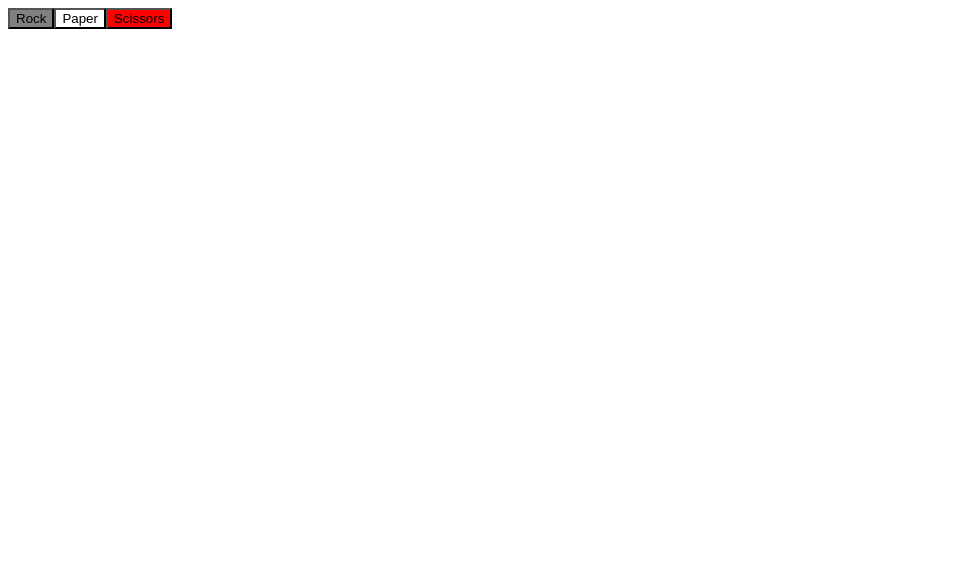
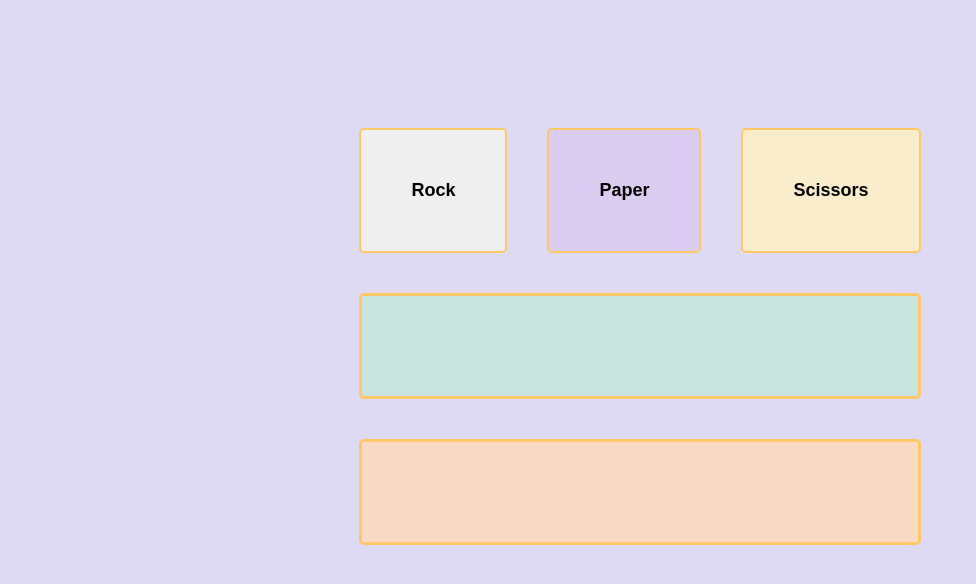
Before and after one commit to Gaviobm1/rockPaperScissors, a plain HTML site: page index.html in a window 1280 px wide. Shown: the whole page, without its empty margins (0-976 px from the left). Drawn offline with Linux system fonts and the light colour scheme.

Commit message:
Add to UI

```diff
--- a/index.html
+++ b/index.html
@@ -3,6 +3,7 @@
 <head>
     <meta charset="UTF-8">
     <meta name="viewport" content="width=device-width, initial-scale=1.0">
+    <link rel="stylesheet" type="text/css" href="styles.css"/>
     <script src="rockPaperScissors.js" defer></script>
     <title>Document</title>
 </head>
--- a/rockPaperScissors.js
+++ b/rockPaperScissors.js
@@ -1,25 +1,29 @@
 const container = document.querySelector('#container');
+const buttons = document.createElement('div');
+buttons.classList.add('buttons')
 
 const button1 = document.createElement('button');
-button1.classList.add("btn1");
-button1.style.backgroundColor = 'grey';
+button1.classList.add("btn");
+button1.style.backgroundColor = 'F2C6DE';
 button1.textContent = 'Rock'
 
 const button2 = document.createElement('button');
-button2.classList.add("btn2");
-button2.style.backgroundColor = 'white';
+button2.classList.add("btn");
+button2.style.backgroundColor = '#DBCDF0';
 button2.textContent = 'Paper';
 
 const button3 = document.createElement('button');
-button3.classList.add("btn3");
-button3.style.backgroundColor = 'red';
+button3.classList.add("btn");
+button3.style.backgroundColor = '#FAEDCB';
 button3.textContent = 'Scissors';
 
 const results = document.createElement('div');
-results.style.backgroundColor = 'green';
+results.classList.add("info");
+results.style.backgroundColor = '#C9E4DE';
 
 const scoring = document.createElement('div');
-scoring.style.backgroundColor = 'hotpink';
+scoring.classList.add("info");
+scoring.style.backgroundColor = '#F7D9C4';
 
 
 
@@ -27,6 +31,10 @@ scoring.style.backgroundColor = 'hotpink';
 container.appendChild(button1);
 container.appendChild(button2);
 container.appendChild(button3);
+container.appendChild(buttons);
+buttons.appendChild(button1);
+buttons.appendChild(button2);
+buttons.appendChild(button3);
 container.appendChild(results);
 container.appendChild(scoring);
 
@@ -94,82 +102,4 @@ function playRound (a, b) {
    }
 
 
-
-
 }
-
-/*function capitalize(str) {
-    let first =  str.charAt(0).toUpperCase();
-    let rest = str.slice(1);
-    let lower = rest.toLowerCase();
-    return first + lower;
-}
-const userInput = document.getElementsByTagName('button');
-let playSelection = userInput
-function getComputerChoice(a) {
-     switch (a) {
-        case 1:
-            return "Rock"
-        case 2:
-            return "Paper"
-        case 3:
-            return "Scissors"
-}
-
-
-
-
-
-
-
-
-//for (i = 0; i < 5; i++) {
-
-
-/*playRound(playSelection, compSelection);
-
-
-if (playRound(playSelection, compSelection).includes("win")) {
-        n++
-        alert (`${playRound(playSelection, compSelection)} \n
-        Your score: ${n} \n
-        Computer score: ${c}`)
-    }
-
-else if (playRound(playSelection, compSelection).includes("lose")) {
-        c++
-        alert (`${playRound(playSelection, compSelection)} \n
-        Your score: ${n} \n
-        Computer score: ${c}`)
-    }
-
-else if (playRound(playSelection, compSelection).includes("draw")) {
-    alert (`${playRound(playSelection, compSelection)}. \n
-    Your score: ${n} \n
-    Computer score: ${c}`);
-}
-
-else {
-    alert (`Please enter "Rock", "Paper" or "Scissors"`);
-    i--
-}
-
-if (i === 4 && n > c) {
-    alert (`Game over! You win! \n
-    Your score: ${n} \n
-    Computer score: ${c}`)
-}
-else if (i === 4 && n < c) {
-    alert (`Game over! You lose! \n
-    Your score: ${n} \n
-    Computer score: ${c}`)
-}
-
-else if (i === 4 && n === c) {
-    alert (`Game over! It's a draw! \n
-    Your score: ${n} \n
-    Computer score: ${c}`)
-}
-
-}
-*/
--- /dev/null
+++ b/styles.css
@@ -0,0 +1,57 @@
+body {
+    display: flex;
+    flex-direction: column;
+    padding: 100px;
+    align-items: center;
+    font-family: Arial, Helvetica, sans-serif;
+    background-color: #DEDAF4;
+
+
+}
+
+#container {
+    display: flex;
+    flex-direction: column;
+
+
+}
+
+.buttons {
+    display: flex;
+    flex-direction: row;
+    flex: 1 1 auto;
+
+}
+
+.btn {
+    display: flex;
+    flex: 1 1 auto;
+    margin: 20px;
+    padding: 50px;
+    justify-content: center;
+    border-radius: 5px;
+    border-style: solid;
+    border-color: #FEC868;
+    box-shadow: none;
+    font-weight: bold;
+    font-size: large;
+
+}
+
+.btn:hover {
+    font-size: xx-large;
+    color: #FD8A8A;
+}
+
+.info {
+    display: flex;
+    flex: 1 1 auto;
+    margin: 20px;
+    padding: 50px;
+    justify-content: center;
+    border-radius: 5px;
+    border-style: solid;
+    border-color: #FEC868;
+    font-weight: bold;
+    font-size: large;
+}
```
